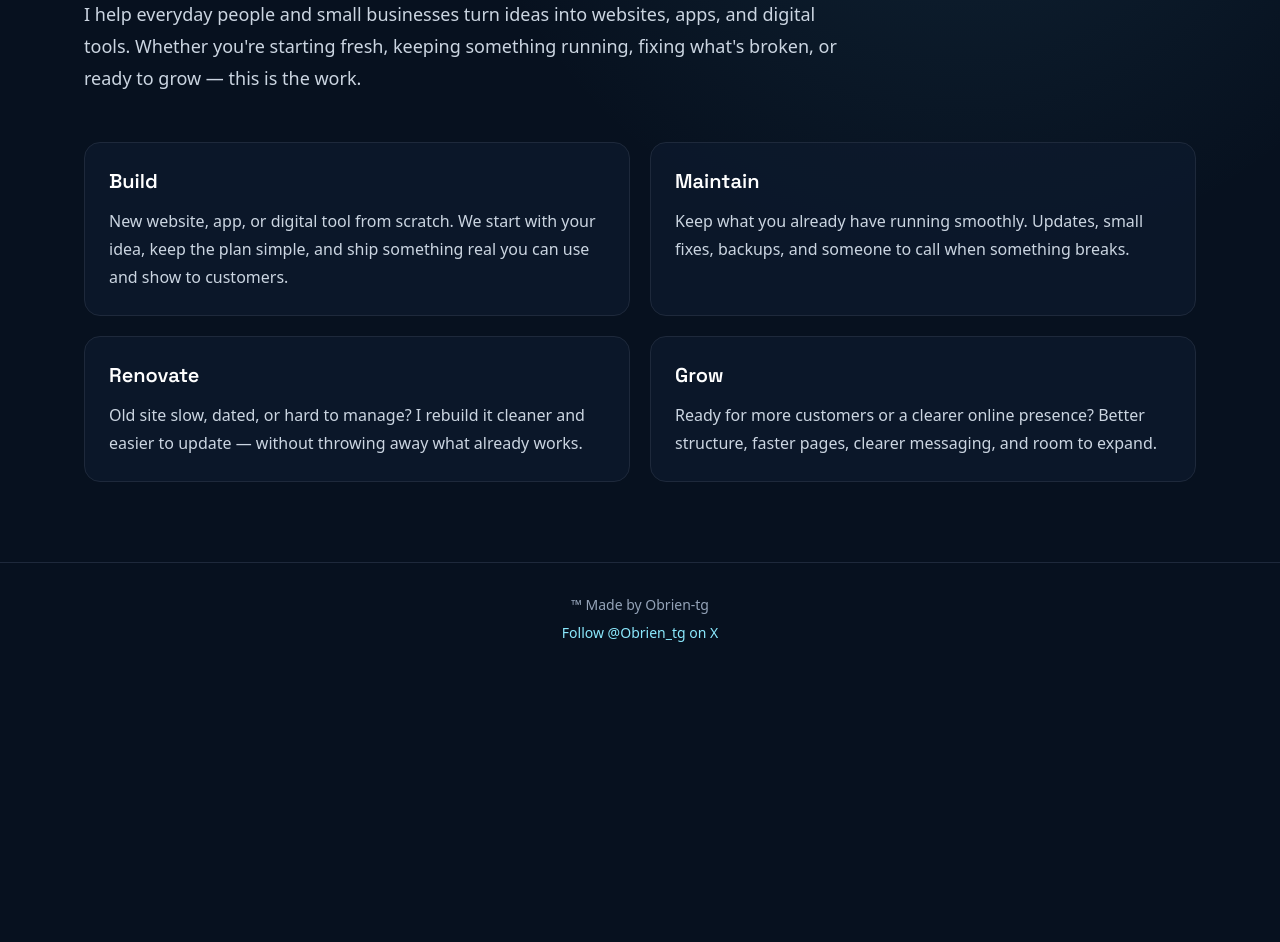
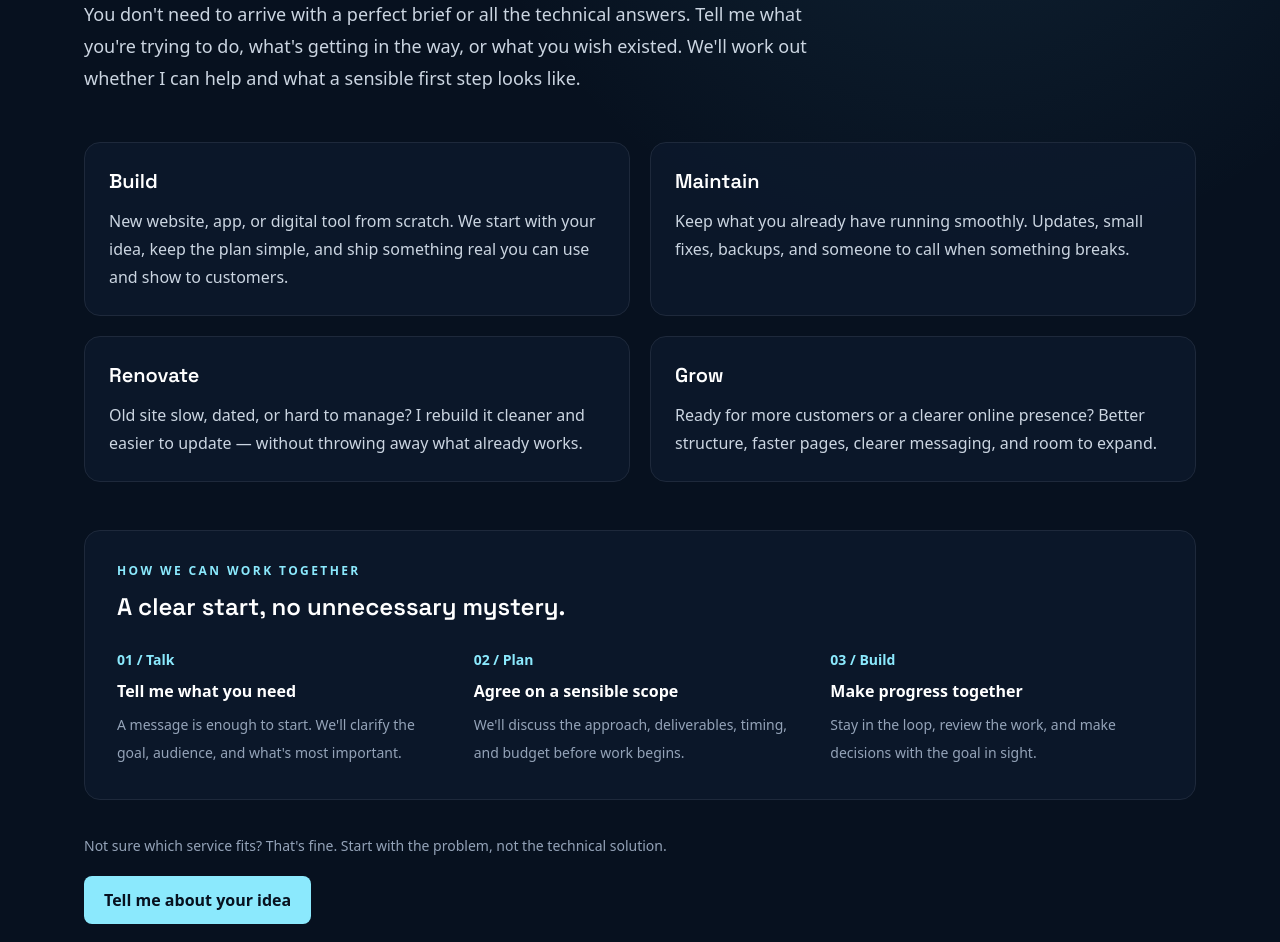
Before and after one commit to Obrien-tg/Portfolio, an Astro site: page /services in a window 1280 px wide. Shown: the part 247-1189 px from the top of the page. Before the commit the page ends 922 px from the top, so only its background shows below. Built offline with nearby package versions, Linux system fonts and the light colour scheme; Astro itself is replaced by a stand-in of ours.

Commit message:
Clarify services for small business clients

```diff
--- a/src/pages/services.astro
+++ b/src/pages/services.astro
@@ -7,14 +7,25 @@ import { services } from '../data';
 
 <BaseLayout
   title="Services | Obrien TG"
-  description="I help everyday people and small businesses turn ideas into websites, apps, and digital tools."
+  description="Practical website, app, and digital-tool development for individuals and small businesses. Start with a conversation about what you need."
 >
   <SectionIntro
     eyebrow="Ways I can help"
-    title="Services"
-    intro="I help everyday people and small businesses turn ideas into websites, apps, and digital tools. Whether you're starting fresh, keeping something running, fixing what's broken, or ready to grow — this is the work."
+    title="Let's make the useful thing."
+    intro="You don't need to arrive with a perfect brief or all the technical answers. Tell me what you're trying to do, what's getting in the way, or what you wish existed. We'll work out whether I can help and what a sensible first step looks like."
   />
   <div class="mt-12 grid gap-5 sm:grid-cols-2">
     {services.map((service) => <ServiceCard title={service.title} description={service.description} />)}
   </div>
+  <section class="mt-12 rounded-2xl border border-slate-800 bg-panel/70 p-6 sm:p-8">
+    <p class="text-xs font-semibold uppercase tracking-[.2em] text-ice">How we can work together</p>
+    <h2 class="mt-3 font-display text-2xl font-semibold text-white">A clear start, no unnecessary mystery.</h2>
+    <ol class="mt-6 grid gap-6 sm:grid-cols-3">
+      <li><span class="text-sm font-semibold text-ice">01 / Talk</span><h3 class="mt-2 font-semibold text-white">Tell me what you need</h3><p class="mt-2 text-sm leading-7 text-slate-400">A message is enough to start. We'll clarify the goal, audience, and what's most important.</p></li>
+      <li><span class="text-sm font-semibold text-ice">02 / Plan</span><h3 class="mt-2 font-semibold text-white">Agree on a sensible scope</h3><p class="mt-2 text-sm leading-7 text-slate-400">We'll discuss the approach, deliverables, timing, and budget before work begins.</p></li>
+      <li><span class="text-sm font-semibold text-ice">03 / Build</span><h3 class="mt-2 font-semibold text-white">Make progress together</h3><p class="mt-2 text-sm leading-7 text-slate-400">Stay in the loop, review the work, and make decisions with the goal in sight.</p></li>
+    </ol>
+  </section>
+  <p class="mt-8 max-w-2xl text-sm leading-7 text-slate-400">Not sure which service fits? That's fine. Start with the problem, not the technical solution.</p>
+  <a class="mt-4 inline-flex rounded-lg bg-ice px-5 py-3 font-semibold text-ink hover:bg-white" href="/contact/">Tell me about your idea</a>
 </BaseLayout>
```
